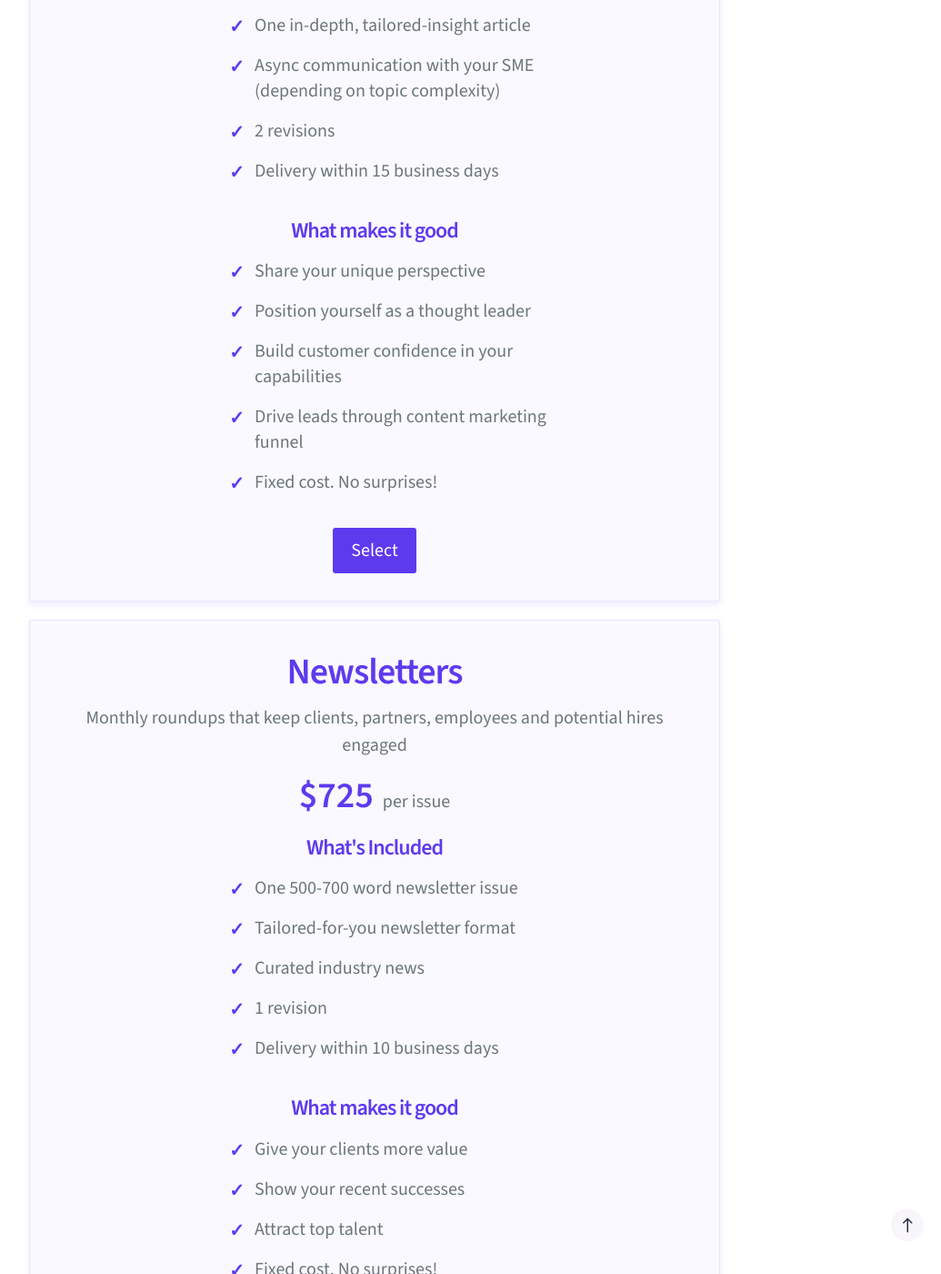
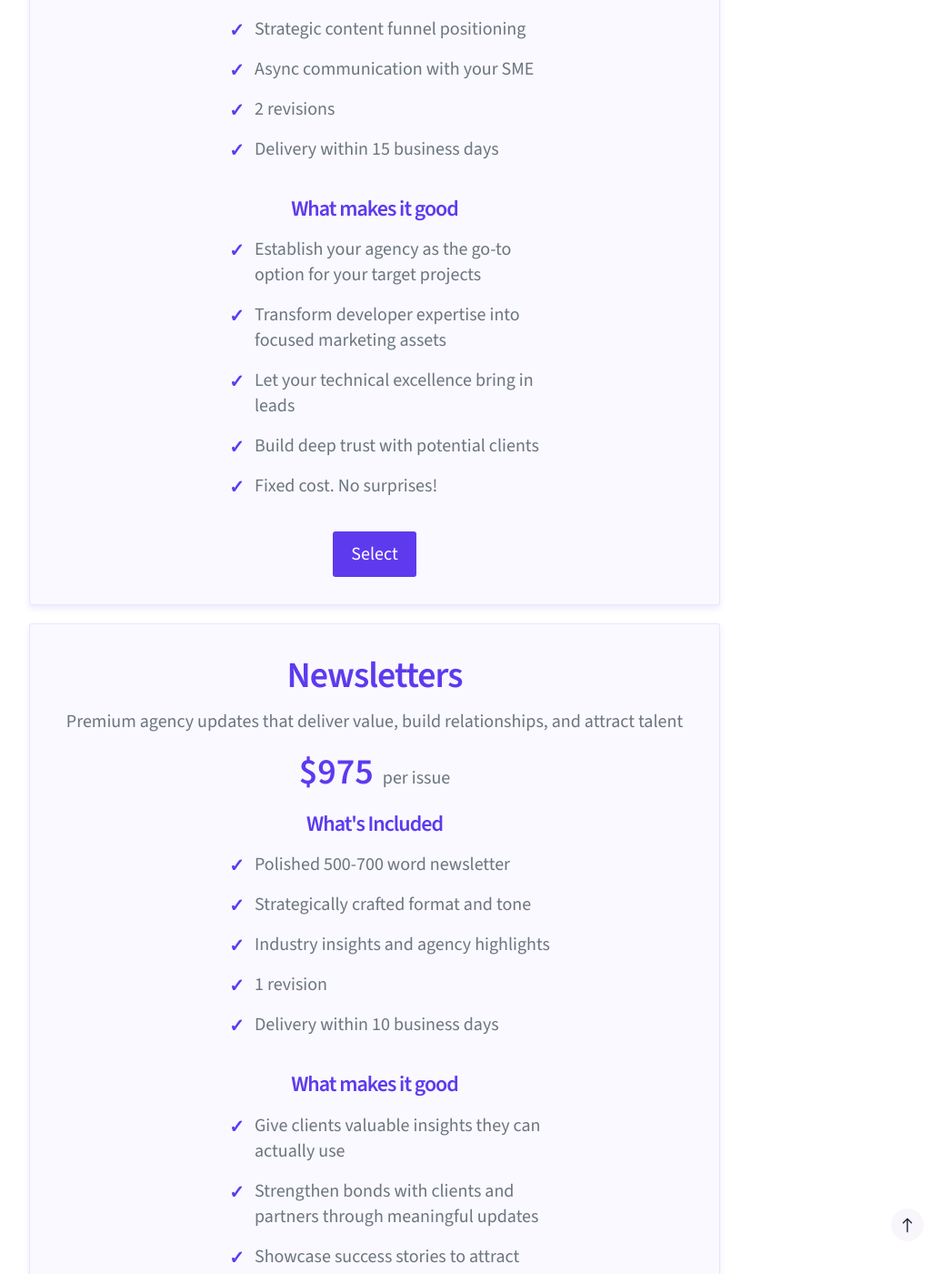
Before and after one commit to wowashuwow/wowashuwow.github.io, a Jekyll site: the page built from _pages/packages.md, in a window 1280 px wide and 1400 px high, scrolled down 1933 px. Shown: the whole window at 91% size, without its empty margins (228-1263 px from the left). Built offline with Jekyll 4.4.1, drawn with Linux system fonts in a browser that asks for light colours; nearby versions of some CDN libraries; some of the changed text lies outside the part shown.

Commit message:
Updated packages pricing and copy

```diff
--- a/_pages/packages.md
+++ b/_pages/packages.md
@@ -27,12 +27,11 @@ permalink: /packages/
 
     <h3 class="service-subheading">What makes it good</h3>
     <ul class="services-features">
-      <li>Tailored for target ICPs</li>
-      <li>Win projects you want to work on</li>
-      <li>From clients you want to work with</li>
+      <li>Win the exact projects you want with ICP-tailored stories</li>
+      <li>Stand out among competitive proposals with quality case studies</li>
       <li>Fully managed case study project</li>
-      <li>Clear, step-by-step process</li>
       <li>Repackageable into PDFs, brochures, and more</li>
+      <li>Strengthen your sales team's toolkit</li>
       <li>Give back time to your marketing team</li>
       <li>Fixed cost. No surprises!</li>
     </ul>
@@ -42,30 +41,29 @@ permalink: /packages/
 
   <div class="service-box">
     <h2 class="service-title">Technical Articles</h2>
-    <p class="service-description">Agency-unique technical deep-dives for thought leadership and SEO content marketing</p>
+    <p class="service-description">Expert deep-dives for niche dominance</p>
 
     <div class="service-price">
       <span class="price-period">Starts from</span>
-      <span class="price-value">$975</span>
-      <span class="price-period">per 500-700 word article</span>
+      <span class="price-value">$1675</span>
+      <span class="price-period">per article</span>
     </div>
-
-    <span class="price-period">(+$200 per 300 words)</span>
 
     <h3 class="service-subheading">What's Included</h3>
     <ul class="services-features">
-      <li>One in-depth, tailored-insight article</li>
-      <li>Async communication with your SME<br>(depending on topic complexity)</li>
+      <li>One technical article showcasing your specialized expertise</li>
+      <li>Strategic content funnel positioning</li>
+      <li>Async communication with your SME</li>
       <li>2 revisions</li>
       <li>Delivery within 15 business days</li>
     </ul>
 
     <h3 class="service-subheading">What makes it good</h3>
     <ul class="services-features">
-      <li>Share your unique perspective</li>
-      <li>Position yourself as a thought leader</li>
-      <li>Build customer confidence in your capabilities</li>
-      <li>Drive leads through content marketing funnel</li>
+      <li>Establish your agency as the go-to option for your target projects</li>
+      <li>Transform developer expertise into focused marketing assets</li>
+      <li>Let your technical excellence bring in leads</li>
+      <li>Build deep trust with potential clients</li>
       <li>Fixed cost. No surprises!</li>
     </ul>
 
@@ -74,27 +72,28 @@ permalink: /packages/
 
   <div class="service-box">
     <h2 class="service-title">Newsletters</h2>
-    <p class="service-description">Monthly roundups that keep clients, partners, employees and potential hires engaged</p>
+    <p class="service-description">Premium agency updates that deliver value, build relationships, and attract talent</p>
 
     <div class="service-price">
-      <span class="price-value">$725</span>
+      <span class="price-value">$975</span>
       <span class="price-period">per issue</span>
     </div>
 
     <h3 class="service-subheading">What's Included</h3>
     <ul class="services-features">
-      <li>One 500-700 word newsletter issue</li>
-      <li>Tailored-for-you newsletter format</li>
-      <li>Curated industry news</li>
+      <li>Polished 500-700 word newsletter</li>
+      <li>Strategically crafted format and tone</li>
+      <li>Industry insights and agency highlights</li>
       <li>1 revision</li>
       <li>Delivery within 10 business days</li>
     </ul>
 
     <h3 class="service-subheading">What makes it good</h3>
     <ul class="services-features">
-      <li>Give your clients more value</li>
-      <li>Show your recent successes</li>
-      <li>Attract top talent</li>
+      <li>Give clients valuable insights they can actually use</li>
+      <li>Strengthen bonds with clients and partners through meaningful updates</li>
+      <li>Showcase success stories to attract similar projects</li>
+      <li>Stand out as a premium workplace and attract top talent</li>
       <li>Fixed cost. No surprises!</li>
     </ul>
 
```
Also changed, not shown: other parts of _pages/packages.md (+1 -1 lines).
